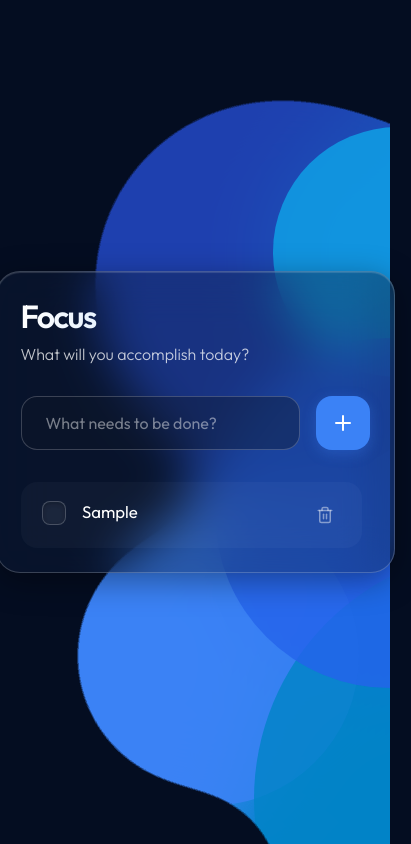
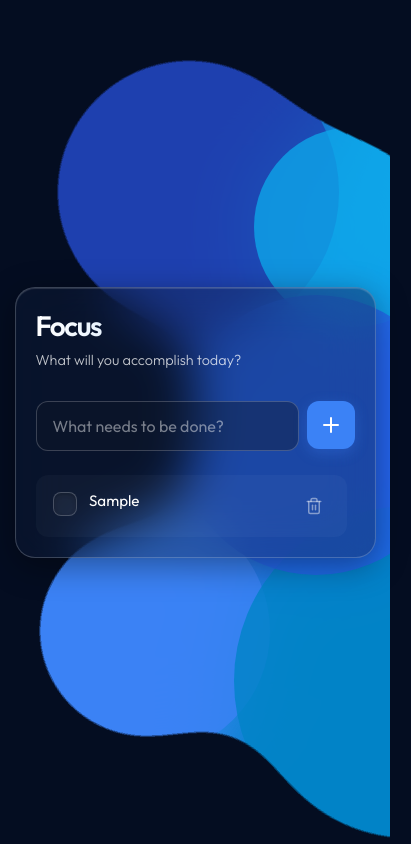
Before and after one commit to pawarganesh243/to-do-list, a React (Vite) app: page / in a window 390 px wide. Both pictures are taken after typing "Sample" into the empty fields and a click on the button "Add Task". Shown: the whole page, 411 px wide, since content can reach past the window. Built offline with nearby package versions, Linux system fonts and the light colour scheme.

Commit message:
style: implement full responsiveness for all screen ratios

```diff
--- a/src/index.css
+++ b/src/index.css
@@ -84,44 +84,44 @@ body {
   opacity: 0.8;
 }
 
-/* Base sizing and starting positions (Static) */
+/* Responsive Base Sizing and Positions (Static) */
 .goo-sphere-1 {
-  width: 400px;
-  height: 400px;
-  top: 10%;
-  left: 20%;
+  width: max(300px, 35vw);
+  height: max(300px, 35vw);
+  top: 5%;
+  left: 10%;
   background: #1e40af;
 }
 
 .goo-sphere-2 {
-  width: 300px;
-  height: 300px;
+  width: max(250px, 25vw);
+  height: max(250px, 25vw);
   top: 60%;
-  left: 15%;
+  left: 5%;
   background: #3b82f6;
 }
 
 .goo-sphere-3 {
-  width: 250px;
-  height: 250px;
+  width: max(200px, 20vw);
+  height: max(200px, 20vw);
   top: 15%;
-  left: 70%;
+  left: 65%;
   background: #0ea5e9;
 }
 
 .goo-sphere-4 {
-  width: 500px;
-  height: 500px;
-  top: 65%;
-  left: 65%;
+  width: max(350px, 40vw);
+  height: max(350px, 40vw);
+  top: 60%;
+  left: 60%;
   background: #0284c7;
 }
 
 .goo-sphere-5 {
-  width: 350px;
-  height: 350px;
-  top: 40%;
-  left: 55%;
+  width: max(280px, 30vw);
+  height: max(280px, 30vw);
+  top: 35%;
+  left: 45%;
   background: #2563eb;
 }
 
@@ -443,21 +443,76 @@ body {
 }
 
 /* Responsive adjustments */
-@media (max-width: 640px) {
+/* Tablet & Large Mobile */
+@media (max-width: 768px) {
   .app-container {
-    padding: 1rem;
+    padding: 1.5rem;
   }
-
   .workspace-card {
-    padding: 1.5rem;
+    padding: 2rem;
     max-height: 90vh;
   }
-
-  .workspace-title {
-    font-size: 2rem;
-  }
-
   .node-action-delete {
-    opacity: 1; /* Always show delete on mobile */
+    opacity: 1; /* Always show delete on touch devices */
   }
 }
+
+/* Standard Mobile */
+@media (max-width: 480px) {
+  .app-container {
+    padding: 0.75rem;
+  }
+  .workspace-card {
+    padding: 1.25rem;
+    max-height: 95vh;
+    border-radius: 20px;
+  }
+  .workspace-title {
+    font-size: 1.75rem;
+  }
+  .workspace-subtitle {
+    font-size: 0.9rem;
+  }
+  .composer-group {
+    gap: 0.5rem;
+    margin-bottom: 1.5rem;
+  }
+  .composer-input {
+    padding: 0.875rem 1rem;
+    border-radius: 12px;
+  }
+  .composer-trigger {
+    width: 48px;
+    height: 48px;
+    border-radius: 12px;
+    flex-shrink: 0;
+  }
+  .node-row {
+    padding: 0.875rem 1rem;
+    gap: 0.75rem;
+    border-radius: 12px;
+  }
+  .node-label {
+    font-size: 0.95rem;
+  }
+}
+
+/* Landscape Mobile / Short Screens */
+@media (max-height: 600px) {
+  .app-container {
+    padding: 0.5rem;
+  }
+  .workspace-card {
+    padding: 1rem 1.5rem;
+    max-height: 98vh;
+  }
+  .workspace-header {
+    margin-bottom: 1rem;
+  }
+  .composer-group {
+    margin-bottom: 1rem;
+  }
+  .workspace-title {
+    font-size: 1.5rem;
+  }
+}
```
